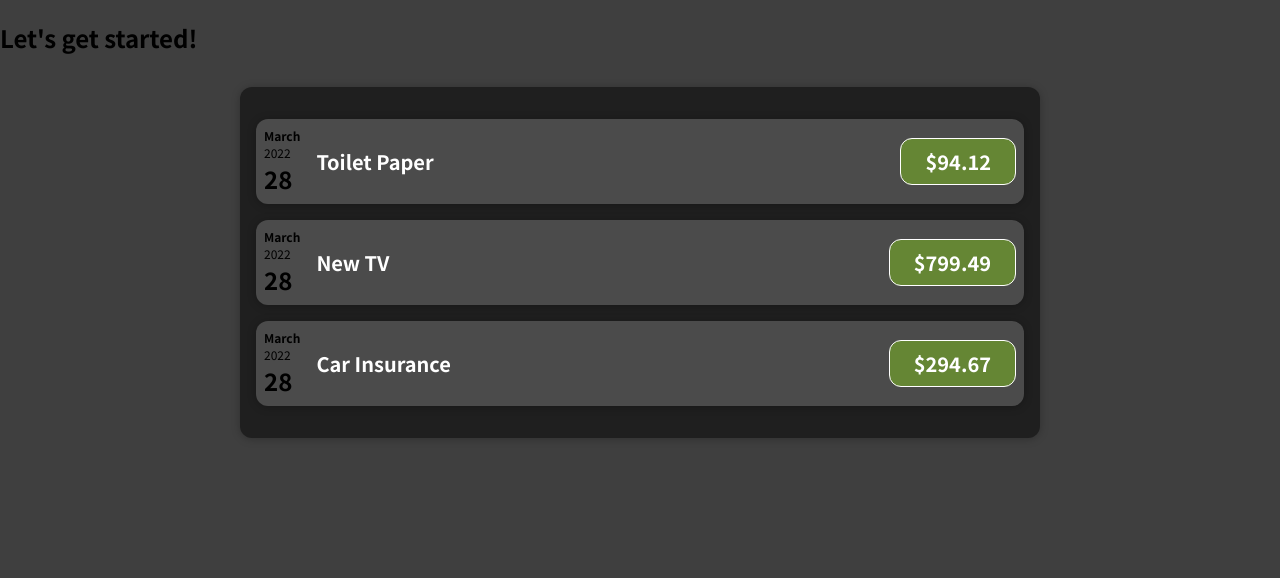
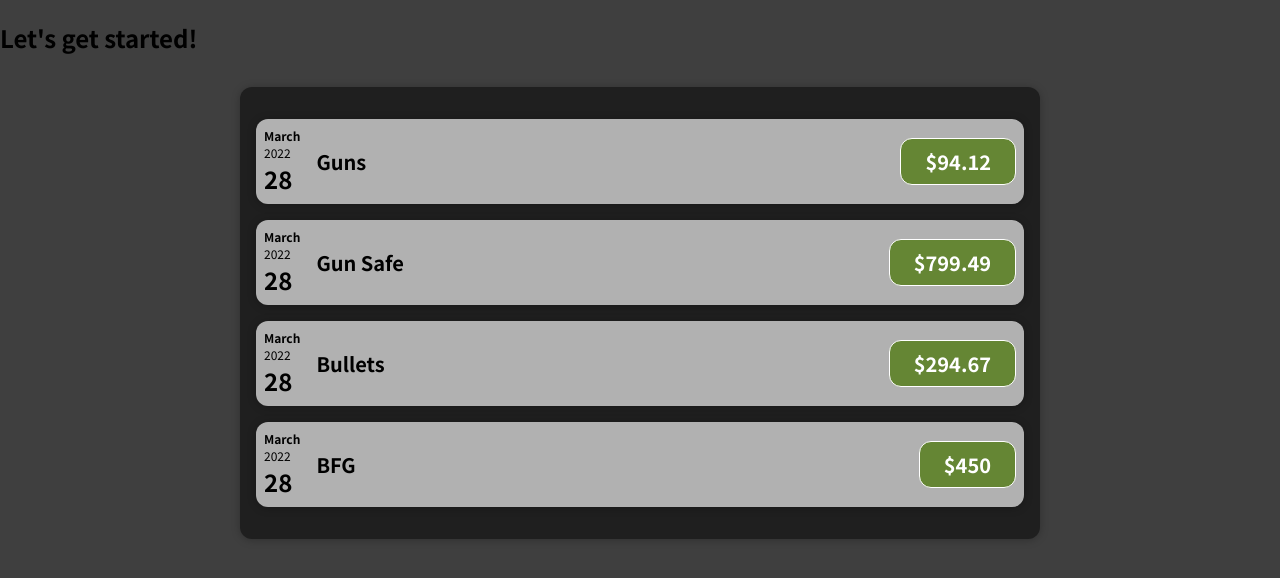
Before and after one commit to colbycocking/react-guide, a JavaScript app: page / in a window 1280 px wide. Shown: the top 578 px of the page. Built offline with nearby package versions, Linux system fonts and the light colour scheme.

Commit message:
I lied it was section 3 and here are some updates

```diff
--- a/src/App.js
+++ b/src/App.js
@@ -1,4 +1,4 @@
-import Expenses from "./components/Expenses";
+import Expenses from "./components/expenses/Expenses";
 
 function App() {
 
--- a/src/components/ExpenseItem.css
+++ b/src/components/expenses/ExpenseItem.css
@@ -4,7 +4,7 @@
     align-items: center;
     padding: 0.5rem;
     margin: 1rem 0;
-    background-color: #4b4b4b;
+    background-color: #b1b1b1;
 }
 
 .expense-item__description {
@@ -22,7 +22,7 @@
     font-size: 1rem;
     flex: 1;
     margin: 0 1rem;
-    color: white;
+    color: #000000;
 }
 
 .expense-item__price {
--- a/src/components/ExpenseItem.js
+++ b/src/components/expenses/ExpenseItem.js
@@ -1,6 +1,6 @@
 import './ExpenseItem.css'
 import ExpenseDate from "./ExpenseDate";
-import Card from "./Card";
+import Card from "../UI/Card";
 
 export default function ExpenseItem(props) {
 
--- a/src/components/Expenses.js
+++ b/src/components/expenses/Expenses.js
@@ -1,26 +1,31 @@
 import './Expenses.css';
 import ExpenseItem from "./ExpenseItem";
-import Card from "./Card";
+import Card from "../UI/Card";
 
 export default function Expenses() {
   const expenseDate = new Date(2022, 2, 28);
   const expenses = [
     {
       id: 'e1',
-      title: 'Toilet Paper',
+      title: 'Guns',
       amount: 94.12,
       date: new Date(2020, 7, 14),
     },
-    {id: 'e2', title: 'New TV', amount: 799.49, date: new Date(2021, 2, 12)},
+    {
+      id: 'e2',
+      title: 'Gun Safe',
+      amount: 799.49,
+      date: new Date(2021, 2, 12)
+    },
     {
       id: 'e3',
-      title: 'Car Insurance',
+      title: 'Bullets',
       amount: 294.67,
       date: new Date(2021, 2, 28),
     },
     {
       id: 'e4',
-      title: 'New Desk (Wooden)',
+      title: 'BFG',
       amount: 450,
       date: new Date(2021, 5, 12),
     },
@@ -31,6 +36,7 @@
       <ExpenseItem date={expenseDate} itemProps={expenses[0]}/>
       <ExpenseItem date={expenseDate} itemProps={expenses[1]}/>
       <ExpenseItem date={expenseDate} itemProps={expenses[2]}/>
+      <ExpenseItem date={expenseDate} itemProps={expenses[3]}/>
     </Card>
   )
 }
```
Also changed, not shown: src/components/UI/Card.css (renamed from src/components/Card.css), src/components/UI/Card.js (renamed from src/components/Card.js), src/components/expenses/ExpenseDate.css (renamed from src/components/ExpenseDate.css), src/components/expenses/ExpenseDate.js (renamed from src/components/ExpenseDate.js), src/components/expenses/Expenses.css (renamed from src/components/Expenses.css).
